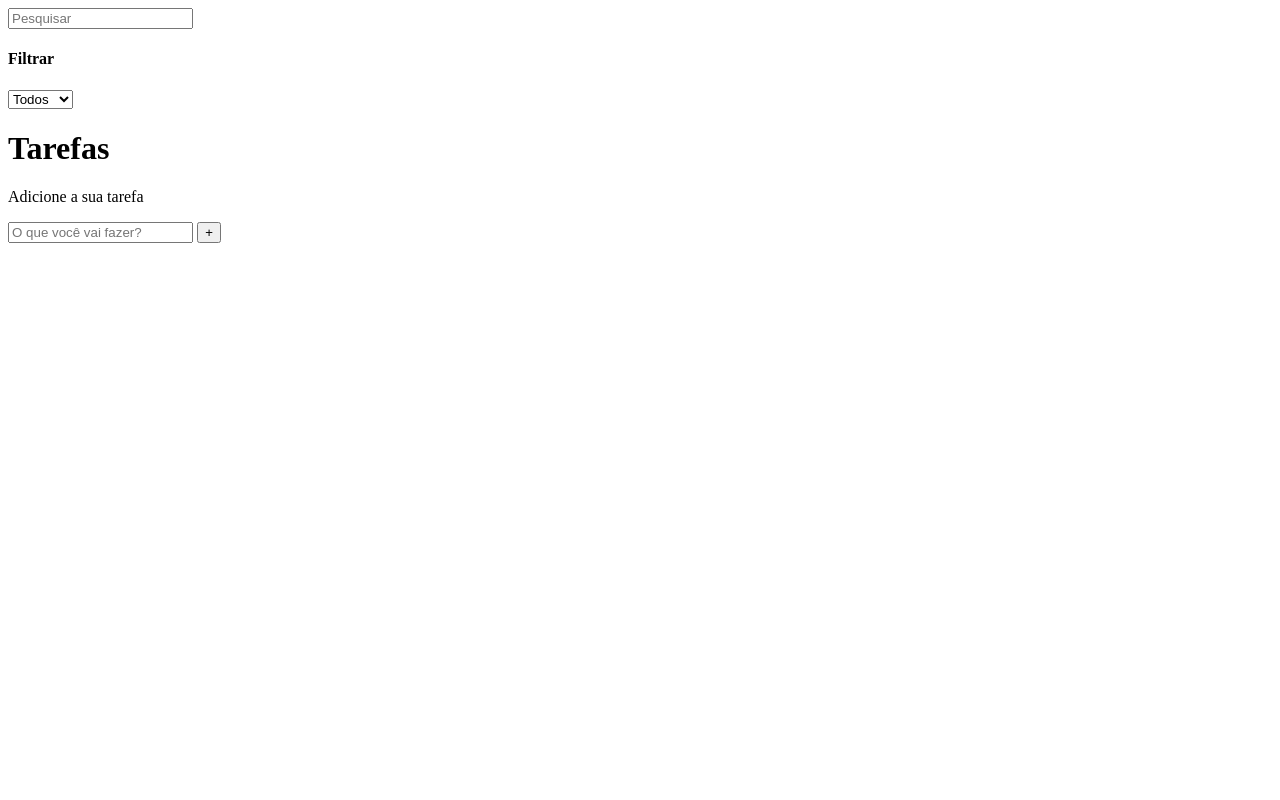
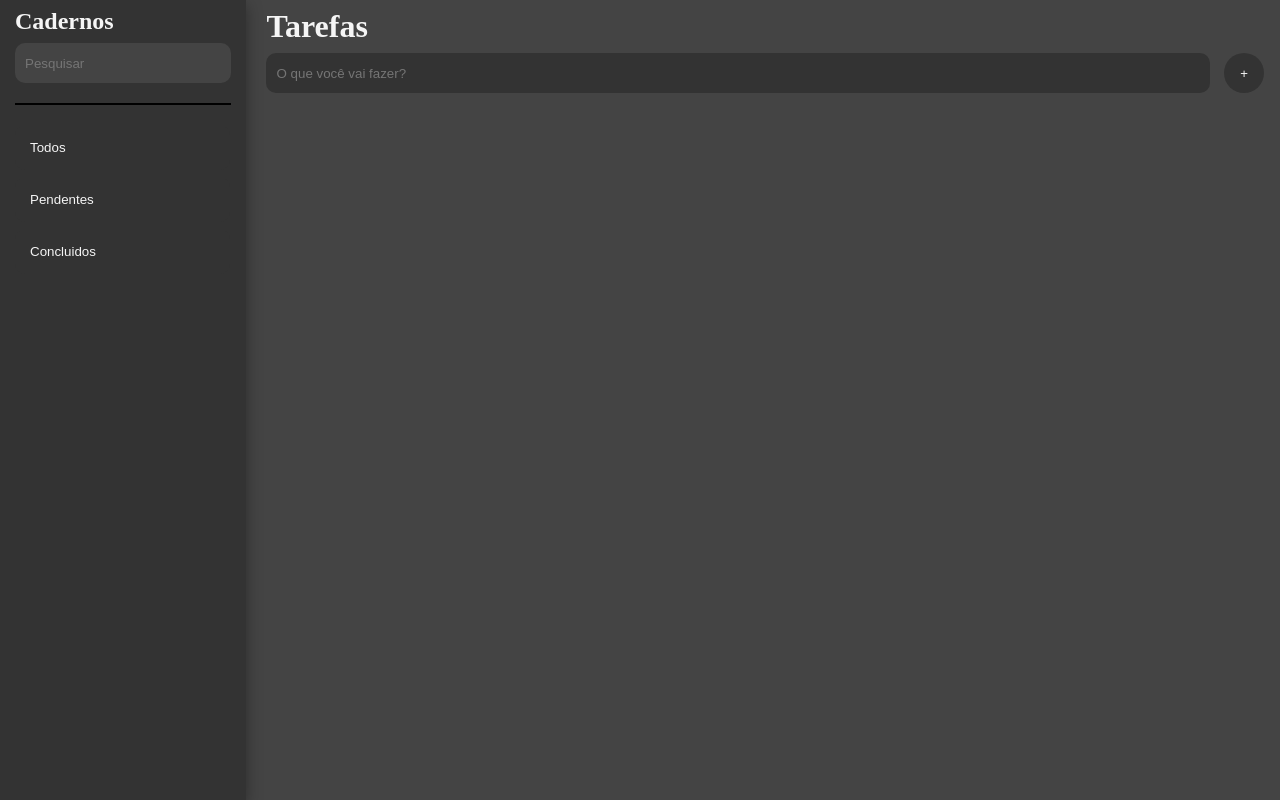
Before and after one commit to brnodionisio23/to-do, a plain HTML site: page index.html in a window 1280 px wide. Drawn offline with Linux system fonts and the light colour scheme.

Commit message:
interim interface

```diff
--- a/css/styles.css
+++ b/css/styles.css
@@ -0,0 +1,113 @@
+* {
+    box-sizing: border-box;
+    margin: 0;
+    padding: 0;
+}
+
+html,
+body {
+    height: 100%;
+}
+
+body {
+    display: flex;
+    flex-direction: row;
+    background: #444;
+    gap: 20px;
+}
+
+aside {
+    width: 250px;
+    background: #333;
+    box-shadow: rgba(0, 0, 0, 0.35) 0px 5px 15px;
+    padding: 0 15px 15px 15px;
+
+}
+
+main {
+    width: calc(100% - 250px);
+    background: #444;
+}
+
+p {
+    color: #f5f5f5;
+}
+
+h1,
+h2,
+h3,
+h4 {
+    color: #f5f5f5;
+    margin-top: 8px;
+    margin-bottom: 8px;
+
+}
+
+
+input {
+    height: 40px;
+    border-radius: 10px;
+    padding-left: 10px;
+    border: none;
+}
+
+/* main > input {
+    padding-right: 20px;
+} */
+
+button {
+    border-radius: 50px;
+    /* vertical-align: middle; */
+    width: 40px;
+    height: 40px;
+    margin-left: 10px;
+    color: #f5f5f5;
+    background: #333;
+    border: none;
+}
+
+#search-input {
+    width: 100%;
+    background: #444;
+    color: #f5f5f5;
+}
+
+#todo-input {
+    width: calc(100% - 70px);
+    background: #333;
+    color: #f5f5f5;
+}
+
+hr {
+    border: 1px solid ;
+    margin: 20px 0;
+}
+
+#filter {
+    display: flex;
+    flex-direction: column;
+    width: 100%;
+
+}
+
+.filter {
+    margin: 0px 0px 7px 0px;
+    height: 45px;
+    padding-right: 200px;
+    padding-left: 15px;
+    /* background: #444; */
+    border-radius: 10px;
+}
+
+.filter:hover {
+    background: rgba(255, 255, 255, 0.421);
+
+}
+
+.filter:focus {
+    background: #444;
+}
+
+/* .filter:active {
+    background: #333;
+} */
--- a/index.html
+++ b/index.html
@@ -14,18 +14,23 @@
 
 <body>
     <aside>
+        <h1>Cadernos</h1>
         <div class="toolbar">
-            <div id="search">
-                <form>
-                    <input type="text" placeholder="Pesquisar">
+            <div >
+                <form id="search">
+                    <input type="text" id="search-input" placeholder="Pesquisar">
                 </form>
+                <hr>
                 <div id="filter">
-                    <h4>Filtrar</h4>
+                    <!-- <h4>Filtrar</h4>
                     <select id="filter-select">
                         <option value="all">Todos</option>
                         <option value="done">Feitos</option>
                         <option value="todo">A fazer</option>
-                    </select>
+                    </select> -->
+                    <button class="filter">Todos</button>
+                    <button class="filter">Pendentes</button>
+                    <button class="filter">Concluidos</button>
                 </div>
             </div>
         </div>
@@ -33,7 +38,7 @@
     <main>
         <h1>Tarefas</h1>
         <form id="todo-form">
-            <p>Adicione a sua tarefa</p>
+            <!-- <p>Adicione a sua tarefa</p> -->
             <div class="form-control">
                 <input type="text" id="todo-input" placeholder="O que você vai fazer?">
                 <button type="submit">
```
